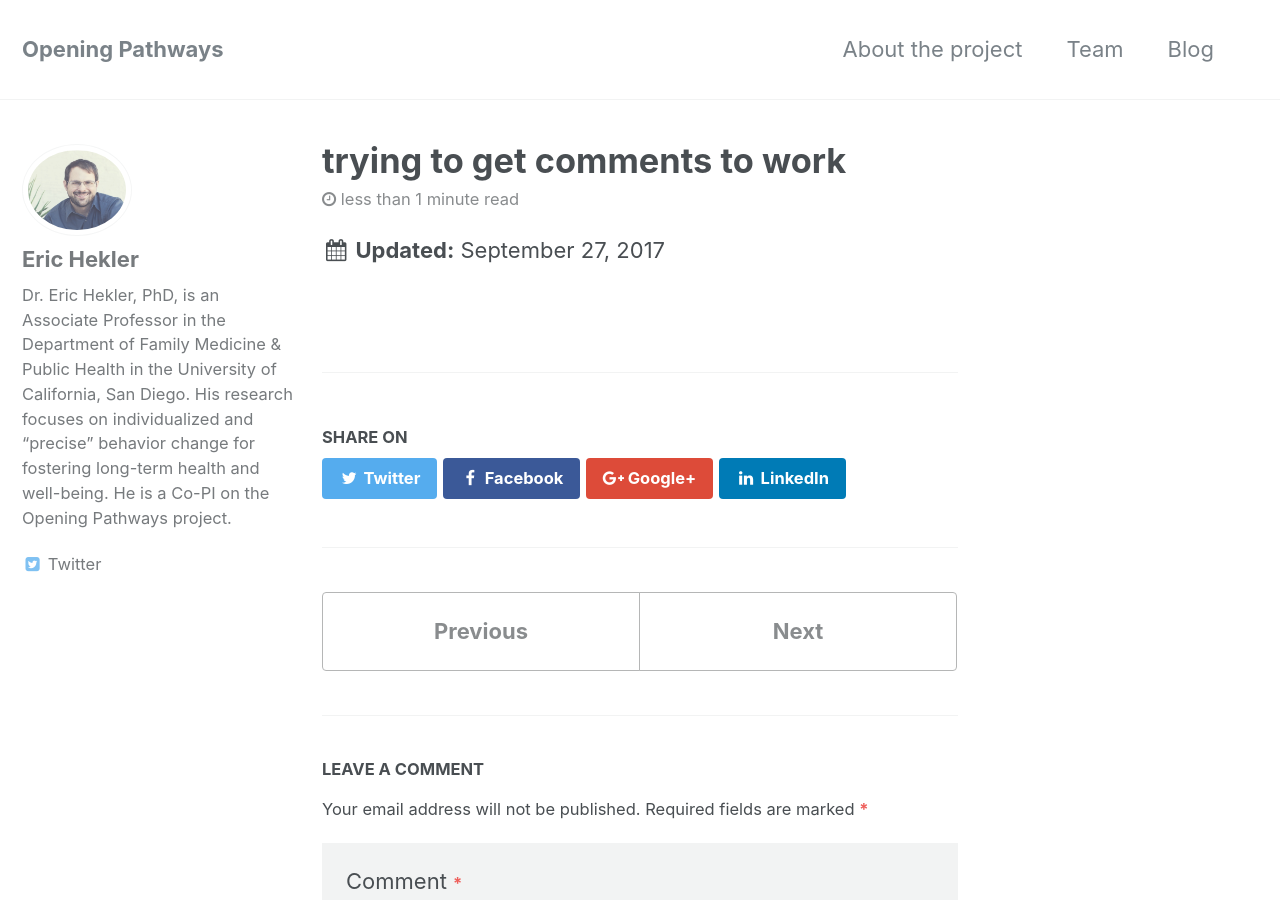
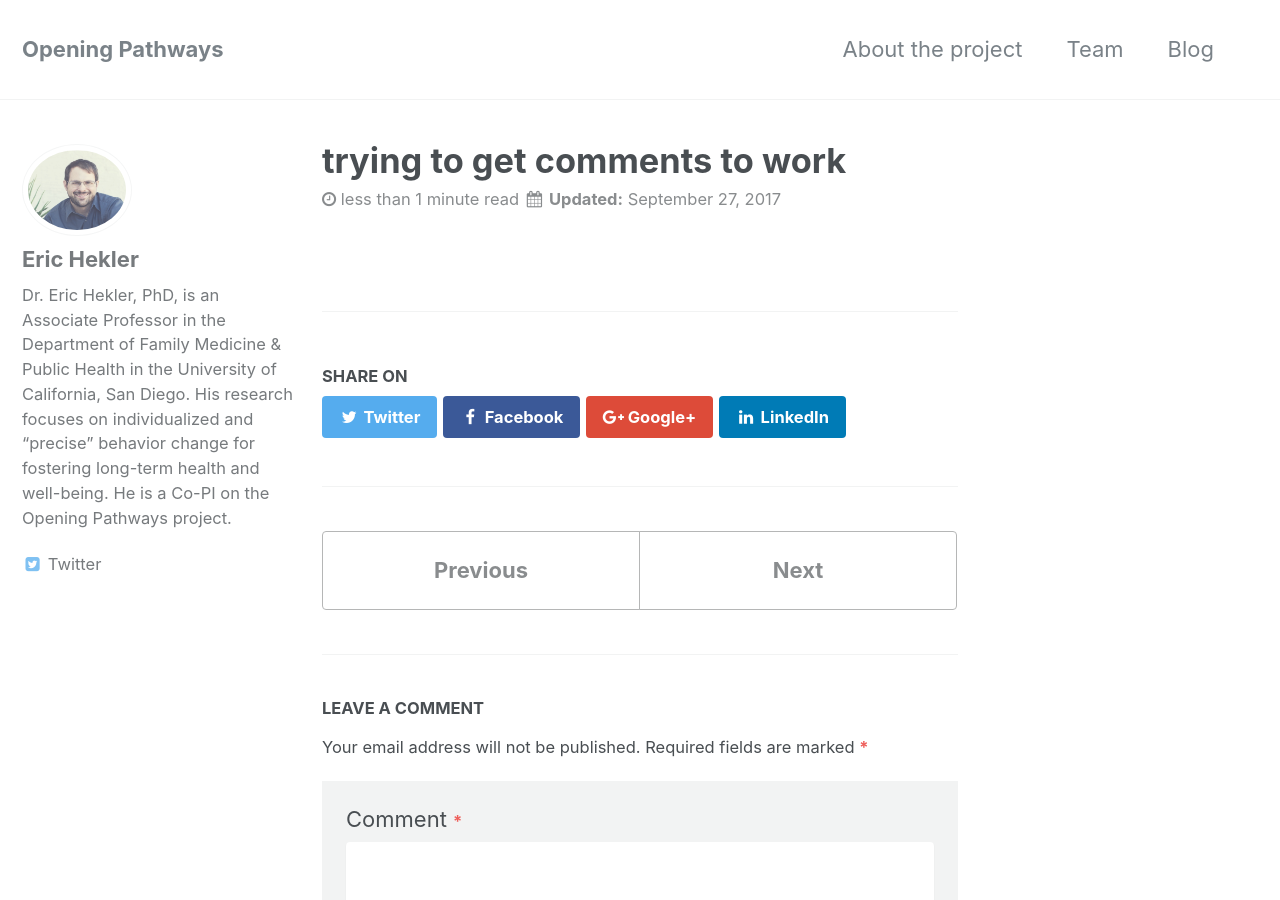
Before and after one commit to danamlewis/research, a Jekyll site: the page built from _posts/2017-09-27-second-post.md, in a window 1280 px wide and 900 px high. Built offline with Jekyll 4.4.1, drawn with Linux system fonts in a browser that asks for light colours.

Commit message:
Try removing new paragraph

```diff
--- a/_layouts/single.html
+++ b/_layouts/single.html
@@ -38,9 +38,9 @@
             <a href="#comments"><i class="fa fa-comments" aria-hidden="true"></i> {{ site.data.comments[page.slug] | size }}&nbsp;Comment{% if site.data.comments[page.slug].size > 1 %}s{% endif %}</a></p>
           {% endif %}
                  {% if page.last_modified_at %}
-          <p class="page__date"><strong><i class="fa fa-fw fa-calendar" aria-hidden="true"></i> {{ site.data.ui-text[site.locale].date_label | default: "Updated:" }}</strong> <time datetime="{{ page.last_modified_at | date: "%Y-%m-%d" }}">{{ page.last_modified_at | date: "%B %d, %Y" }}</time></p>
+          <strong><i class="fa fa-fw fa-calendar" aria-hidden="true"></i> {{ site.data.ui-text[site.locale].date_label | default: "Updated:" }}</strong> <time datetime="{{ page.last_modified_at | date: "%Y-%m-%d" }}">{{ page.last_modified_at | date: "%B %d, %Y" }}</time></p>
         {% elsif page.date %}
-          <p class="page__date"><strong><i class="fa fa-fw fa-calendar" aria-hidden="true"></i> {{ site.data.ui-text[site.locale].date_label | default: "Updated:" }}</strong> <time datetime="{{ page.date | date_to_xmlschema }}">{{ page.date | date: "%B %d, %Y" }}</time></p>
+          <strong><i class="fa fa-fw fa-calendar" aria-hidden="true"></i> {{ site.data.ui-text[site.locale].date_label | default: "Updated:" }}</strong> <time datetime="{{ page.date | date_to_xmlschema }}">{{ page.date | date: "%B %d, %Y" }}</time></p>
         {% endif %}
 
         </header>
```
